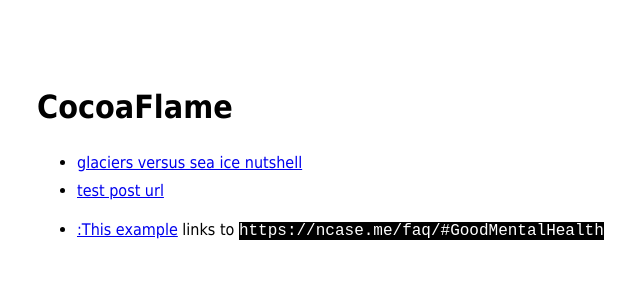
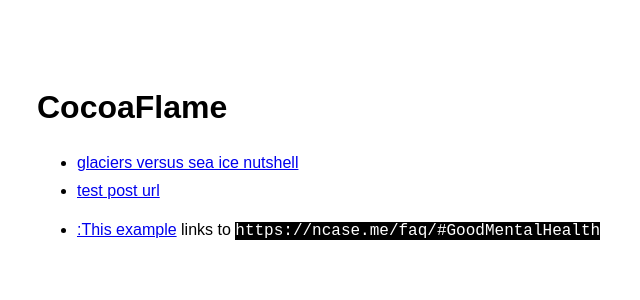
Before and after one commit to CocoaFlame/psychic-waffle, a Jekyll site: the page built from index.md, in a window 1280 px wide. Shown: the top 300 px of the page, without its empty margins (283-923 px from the left). Built offline with Jekyll 4.4.1, drawn with Linux system fonts in a browser that asks for light colours.

Commit message:
Changing font to Bahnschrift?

```diff
--- a/_sass/no-style-please.scss
+++ b/_sass/no-style-please.scss
@@ -25,7 +25,7 @@ html { height: 100%; }
 
 body {
   color: black;
-  font-family: Tahoma, Verdana, sans-serif;
+  font-family: Bahnschrift, sans-serif;
   font-size: 16px;
   line-height: 1.4;
   margin: 0;
```
